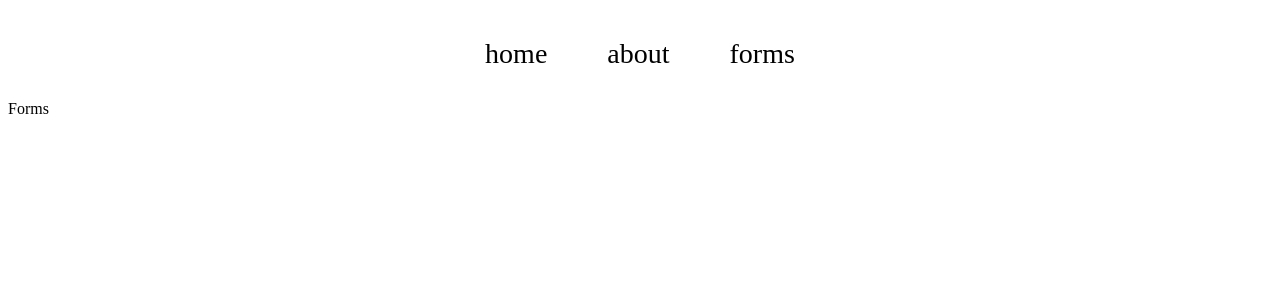
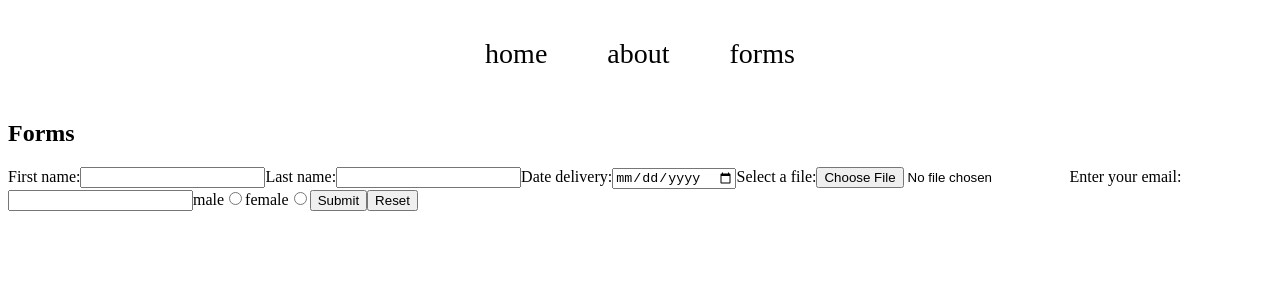
Before and after one commit to alimbaeva/RSSchool_react_stage_2022_projects, a React (Create React App) app in the folder react-components_1_week/: page /forms in a window 1280 px wide. Shown: the top 300 px of the page. Built offline with nearby package versions, Linux system fonts and the light colour scheme.

Commit message:
feat: add form

```diff
--- a/react-components_1_week/src/components/pages/Forms.tsx
+++ b/react-components_1_week/src/components/pages/Forms.tsx
@@ -2,6 +2,49 @@ import React from 'react';
 
 export default class Forms extends React.Component {
   render(): React.ReactNode {
-    return <div data-testid="forms-page">Forms</div>;
+    return (
+      <div data-testid="forms-page">
+        <h2>Forms</h2>
+        <form>
+          <label htmlFor="fname">
+            First name:
+            <input type="text" data-testid="fname" name="fname" />
+          </label>
+
+          <label htmlFor="lname">
+            Last name:
+            <input type="text" data-testid="lname" name="lname" />
+          </label>
+
+          <label htmlFor="date-delivery">
+            Date delivery:
+            <input type="date" data-testid="date-delivery" name="date-delivery" />
+          </label>
+
+          <label htmlFor="myfile">
+            Select a file:
+            <input type="file" data-testid="myfile" name="myfile" />
+          </label>
+
+          <label htmlFor="email">
+            Enter your email:
+            <input type="email" data-testid="email" name="email" />
+          </label>
+
+          <label htmlFor="male">
+            male
+            <input type="radio" data-testid="male" name="male" value="male"></input>
+          </label>
+
+          <label htmlFor="female">
+            female
+            <input type="radio" data-testid="female" name="female" value="female"></input>
+          </label>
+
+          <input type="submit" value="Submit" />
+          <input type="reset" />
+        </form>
+      </div>
+    );
   }
 }
```
